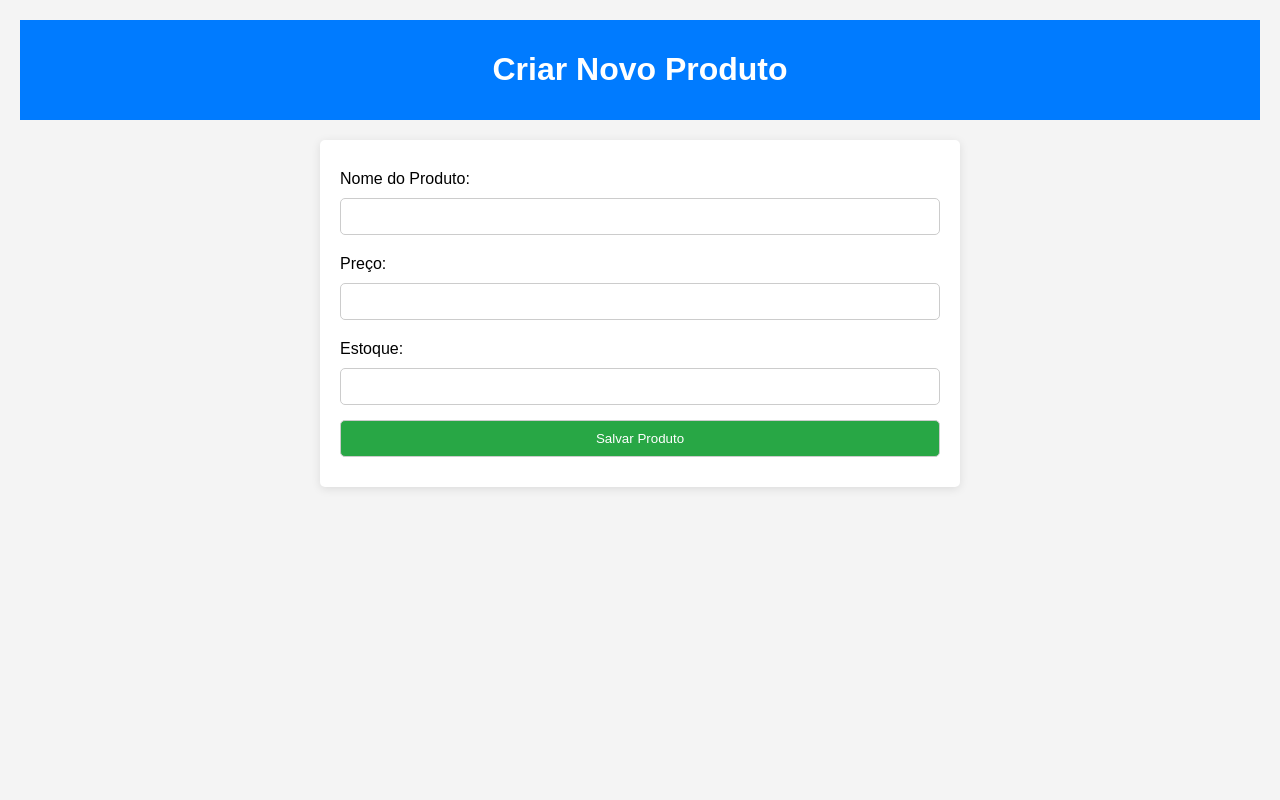
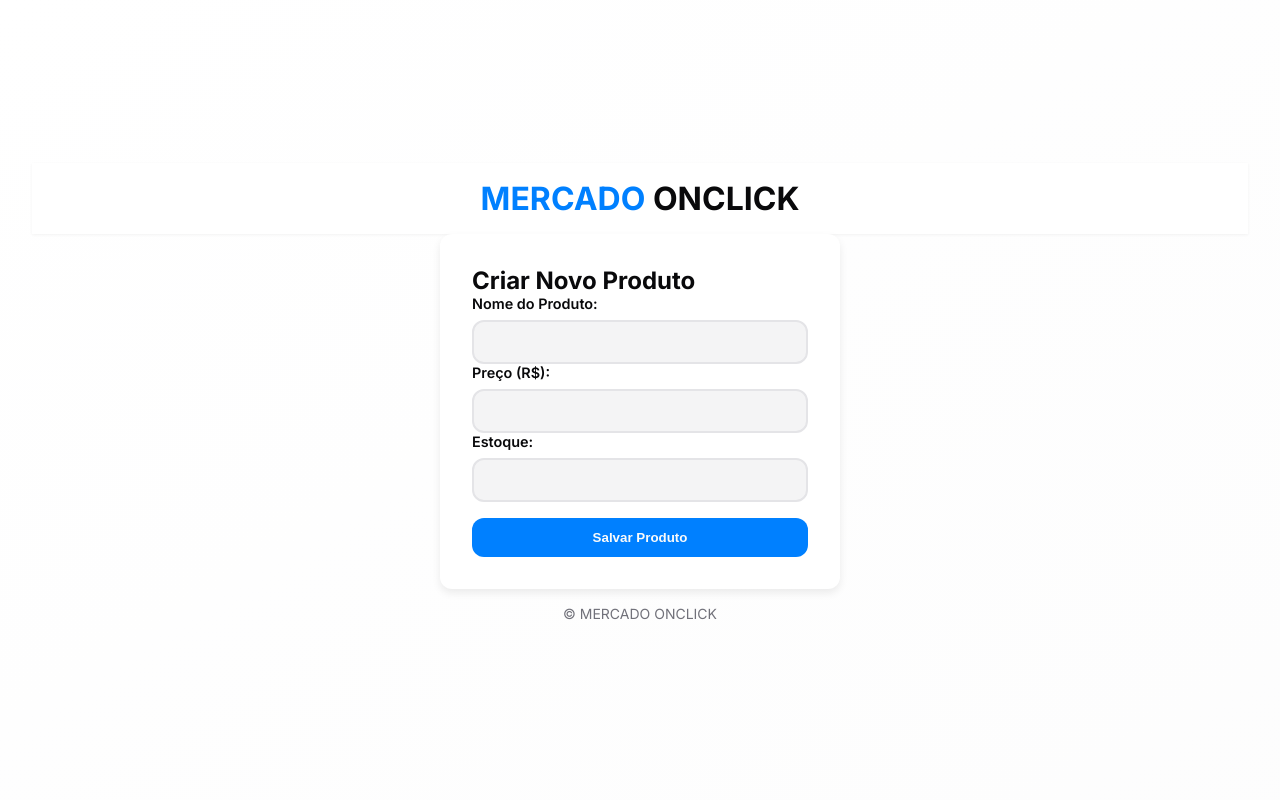
Before and after one commit to Alexgabriel2k02/APP-Mercado, a Flask app: page /produtos/novo in a window 1280 px wide. Run offline with Flask 3, Linux system fonts and the light colour scheme.

Commit message:
update criar_produto.html
adicionei um css dentro do html mesmo (depois criamos a pasta dos css para ficar melhor) e ajustei o botão de salvar produto

```diff
--- a/templates/criar_produto.html
+++ b/templates/criar_produto.html
@@ -4,66 +4,136 @@
     <meta charset="UTF-8">
     <meta name="viewport" content="width=device-width, initial-scale=1.0">
     <title>Criar Novo Produto</title>
+    <link href="https://fonts.googleapis.com/css2?family=Inter:wght@300;400;500;600;700&display=swap" rel="stylesheet">
     <style>
+        :root {
+            --background: 0 0% 100%;
+            --foreground: 240 10% 3.9%;
+            --primary: 210 100% 50%;
+            --primary-foreground: 0 0% 98%;
+            --secondary: 240 4.8% 95.9%;
+            --secondary-foreground: 240 5.9% 10%;
+            --muted: 240 4.8% 95.9%;
+            --muted-foreground: 240 3.8% 46.1%;
+            --border: 240 5.9% 90%;
+            --radius: 12px;
+        }
+
+        * {
+            margin: 0;
+            padding: 0;
+            box-sizing: border-box;
+        }
+
         body {
-            font-family: Arial, sans-serif;
-            background-color: #f4f4f4;
-            margin: 0;
-            padding: 20px;
+            font-family: 'Inter', sans-serif;
+            color: hsl(var(--foreground));
+            background: linear-gradient(to bottom right, white, hsl(var(--secondary) / 0.2));
+            min-height: 100vh;
+            display: flex;
+            flex-direction: column;
+            align-items: center;
+            justify-content: center;
+            padding: 2rem;
         }
+
         header {
-            background: #007BFF;
-            color: white;
             text-align: center;
-            padding: 10px 0;
+            padding: 1rem;
+            background: white;
+            box-shadow: 0 1px 3px rgba(0, 0, 0, 0.05);
+            width: 100%;
         }
-        main {
-            background: #fff;
-            padding: 20px;
-            border-radius: 5px;
-            box-shadow: 0 2px 10px rgba(0, 0, 0, 0.1);
-            max-width: 600px;
-            margin: 20px auto;
+
+        .text-primary {
+            color: hsl(var(--primary));
+            font-weight: 700;
         }
+
+        .container {
+            max-width: 400px;
+            width: 100%;
+            background: white;
+            padding: 2rem;
+            border-radius: var(--radius);
+            box-shadow: 0 4px 8px rgba(0, 0, 0, 0.08);
+        }
+
         label {
             display: block;
-            margin: 10px 0 5px;
+            font-size: 0.9rem;
+            font-weight: 600;
+            color: hsl(var(--foreground));
+            margin-bottom: 0.5rem;
         }
-        input, button {
+
+        input {
             width: 100%;
-            padding: 10px;
-            margin: 5px 0 10px;
-            border: 1px solid #ccc;
-            border-radius: 5px;
-            box-sizing: border-box;
+            padding: 0.75rem 1rem;
+            font-size: 0.9rem;
+            border: 2px solid hsl(var(--border));
+            border-radius: var(--radius);
+            background-color: hsl(var(--muted));
+            transition: border-color 0.3s, box-shadow 0.3s;
         }
-        button {
-            background-color: #28a745;
-            color: white;
+
+        input:focus {
+            outline: none;
+            border-color: hsl(var(--primary));
+            box-shadow: 0 0 5px hsla(var(--primary) / 0.3);
+        }
+
+        .btn-primary {
+            display: inline-block;
+            text-align: center;
+            padding: 0.75rem 1.5rem;
+            background-color: hsl(var(--primary));
+            color: hsl(var(--primary-foreground));
+            border-radius: var(--radius);
+            text-decoration: none;
+            font-weight: 600;
+            transition: background-color 0.2s;
+            width: 100%;
             cursor: pointer;
+            border: none;
+            margin-top: 1rem;
         }
-        button:hover {
-            background-color: #218838;
+
+        .btn-primary:hover {
+            background-color: hsla(var(--primary) / 0.9);
+        }
+
+        footer {
+            text-align: center;
+            padding: 1rem;
+            font-size: 0.875rem;
+            color: hsl(var(--muted-foreground));
         }
     </style>
 </head>
 <body>
     <header>
-        <h1>Criar Novo Produto</h1>
+        <h1><span class="text-primary">MERCADO</span> ONCLICK</h1>
     </header>
-    <main>
+
+    <main class="container">
+        <h2>Criar Novo Produto</h2>
         <form action="{{ url_for('produtos.criar_produto') }}" method="POST">
             <label for="nome">Nome do Produto:</label>
             <input type="text" id="nome" name="nome" required>
 
-            <label for="preco">Preço:</label>
+            <label for="preco">Preço (R$):</label>
             <input type="number" id="preco" name="preco" step="0.01" required>
 
             <label for="estoque">Estoque:</label>
             <input type="number" id="estoque" name="estoque" required>
 
-            <button type="submit">Salvar Produto</button>
+            <button type="submit" class="btn-primary">Salvar Produto</button>
         </form>
     </main>
+
+    <footer>
+        <p>&copy; <span id="current-year"></span> MERCADO ONCLICK</p>
+    </footer>
 </body>
 </html>
```
